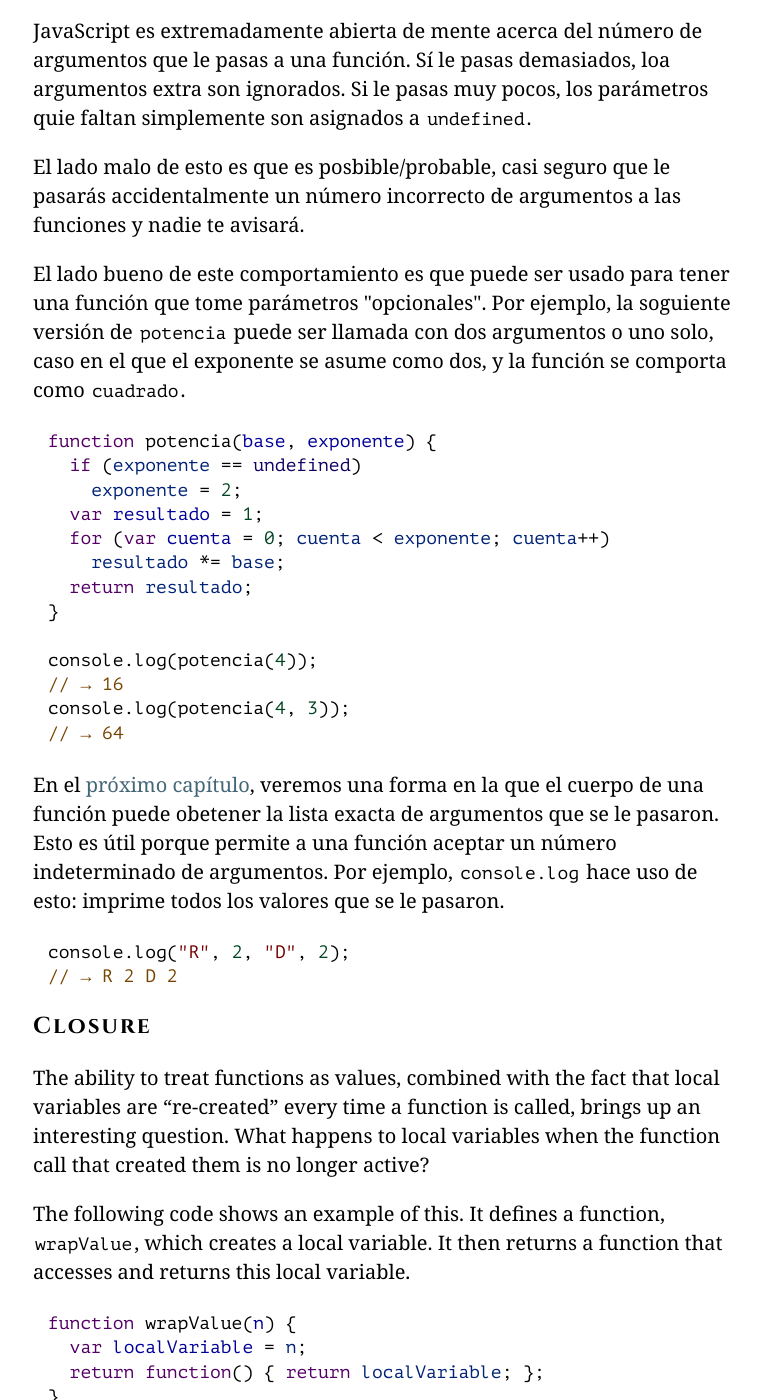
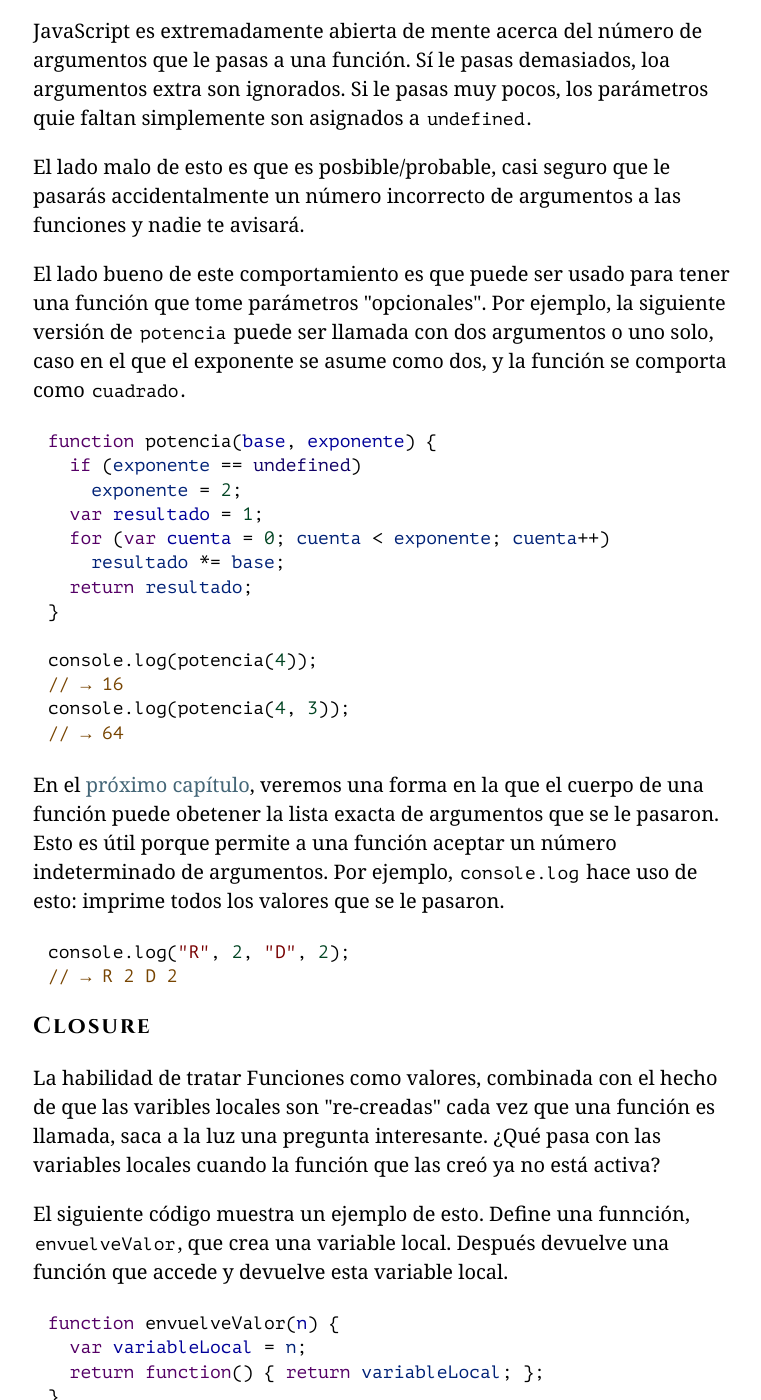
Before and after one commit to hectorip/Eloquent-JavaScript-ES-online, a Jekyll site: the page chapters/03_functions.html, which Jekyll copies as it is, in a window 1280 px wide and 1400 px high, scrolled down 8743 px. Shown: the whole window, without its empty margins (257-1018 px from the left). Built offline with Jekyll 4.4.1, drawn with Linux system fonts in a browser that asks for light colours; nearby versions of some CDN libraries; library files that are not in the unit come from our copies; some of the changed text lies outside the part shown.

Commit message:
Starting with closures

```diff
--- a/chapters/03_functions.html
+++ b/chapters/03_functions.html
@@ -326,7 +326,7 @@ accidentalmente un número incorrecto de argumentos a las funciones y nadie te
 avisará.</p>
 <p id="potencia"><a class=p_ident id="p_MLpfFTxf6C" href="#p_MLpfFTxf6C"></a> El lado bueno de este
 comportamiento es que puede ser usado para tener una función que
-tome parámetros "opcionales". Por ejemplo, la soguiente versión de
+tome parámetros "opcionales". Por ejemplo, la siguiente versión de
 <code>potencia</code> puede ser llamada con dos argumentos o uno solo, caso en el que
 el exponente se asume como dos, y la función se comporta como <code>cuadrado</code>.</p>
 <pre data-language="javascript" class="snippet cm-s-default"><a class=c_ident id="c_ZanpM9q23d" href="#c_ZanpM9q23d"></a><span class="cm-keyword">function</span> <span class="cm-variable">potencia</span>(<span class="cm-def">base</span>, <span class="cm-def">exponente</span>) {
@@ -351,24 +351,24 @@ se le pasaron.</p>
 <pre data-language="javascript" class="snippet cm-s-default"><a class=c_ident id="c_rwDFIqBrDl" href="#c_rwDFIqBrDl"></a><span class="cm-variable">console</span>.<span class="cm-property">log</span>(<span class="cm-string">"R"</span>, <span class="cm-number">2</span>, <span class="cm-string">"D"</span>, <span class="cm-number">2</span>);
 <span class="cm-comment">// → R 2 D 2</span></pre>
 <h2><a class=h_ident id="h_hOd+yVxaku" href="#h_hOd+yVxaku"></a>Closure</h2>
-<p><a class=p_ident id="p_Y88pfbKskW" href="#p_Y88pfbKskW"></a>The ability to treat functions as
-values, combined with the fact that local variables are “re-created”
-every time a function is called, brings up an interesting question.
-What happens to local variables when the function call that created
-them is no longer active?</p>
-<p><a class=p_ident id="p_GDGcocAd5v" href="#p_GDGcocAd5v"></a>The following code shows an example of this. It defines a function,
-<code>wrapValue</code>, which creates a local variable. It then returns a function
-that accesses and returns this local variable.</p>
-<pre data-language="javascript" class="snippet cm-s-default"><a class=c_ident id="c_VI86FLVzPw" href="#c_VI86FLVzPw"></a><span class="cm-keyword">function</span> <span class="cm-variable">wrapValue</span>(<span class="cm-def">n</span>) {
-  <span class="cm-keyword">var</span> <span class="cm-def">localVariable</span> <span class="cm-operator">=</span> <span class="cm-variable-2">n</span>;
-  <span class="cm-keyword">return</span> <span class="cm-keyword">function</span>() { <span class="cm-keyword">return</span> <span class="cm-variable-2">localVariable</span>; };
+<p><a class=p_ident id="p_eDid6K5Fi2" href="#p_eDid6K5Fi2"></a> La habilidad de tratar Funciones
+como valores, combinada con el hecho de que las varibles locales son
+"re-creadas" cada vez que una función es llamada, saca a la luz
+una pregunta interesante. ¿Qué pasa con las variables locales
+cuando la función que las creó ya no está activa?</p>
+<p><a class=p_ident id="p_Kb5dHADISx" href="#p_Kb5dHADISx"></a>El siguiente código muestra un ejemplo de esto. Define una funnción,
+<code>envuelveValor</code>, que crea una variable local. Después devuelve una
+función que accede y devuelve esta variable local.</p>
+<pre data-language="javascript" class="snippet cm-s-default"><a class=c_ident id="c_F1jDyB51/z" href="#c_F1jDyB51/z"></a><span class="cm-keyword">function</span> <span class="cm-variable">envuelveValor</span>(<span class="cm-def">n</span>) {
+  <span class="cm-keyword">var</span> <span class="cm-def">variableLocal</span> <span class="cm-operator">=</span> <span class="cm-variable-2">n</span>;
+  <span class="cm-keyword">return</span> <span class="cm-keyword">function</span>() { <span class="cm-keyword">return</span> <span class="cm-variable-2">variableLocal</span>; };
 }
 
-<span class="cm-keyword">var</span> <span class="cm-variable">wrap1</span> <span class="cm-operator">=</span> <span class="cm-variable">wrapValue</span>(<span class="cm-number">1</span>);
-<span class="cm-keyword">var</span> <span class="cm-variable">wrap2</span> <span class="cm-operator">=</span> <span class="cm-variable">wrapValue</span>(<span class="cm-number">2</span>);
-<span class="cm-variable">console</span>.<span class="cm-property">log</span>(<span class="cm-variable">wrap1</span>());
+<span class="cm-keyword">var</span> <span class="cm-variable">envoltura1</span> <span class="cm-operator">=</span> <span class="cm-variable">envuelveValor</span>(<span class="cm-number">1</span>);
+<span class="cm-keyword">var</span> <span class="cm-variable">envoltura2</span> <span class="cm-operator">=</span> <span class="cm-variable">envuelveValor</span>(<span class="cm-number">2</span>);
+<span class="cm-variable">console</span>.<span class="cm-property">log</span>(<span class="cm-variable">envoltura11</span>());
 <span class="cm-comment">// → 1</span>
-<span class="cm-variable">console</span>.<span class="cm-property">log</span>(<span class="cm-variable">wrap2</span>());
+<span class="cm-variable">console</span>.<span class="cm-property">log</span>(<span class="cm-variable">envoltura2</span>());
 <span class="cm-comment">// → 2</span></pre>
 <p><a class=p_ident id="p_Sa1QP5wNdF" href="#p_Sa1QP5wNdF"></a>This is allowed and works as you&#8217;d hope—the variable can still be
 accessed. In fact, multiple instances of the variable can be alive at
```
